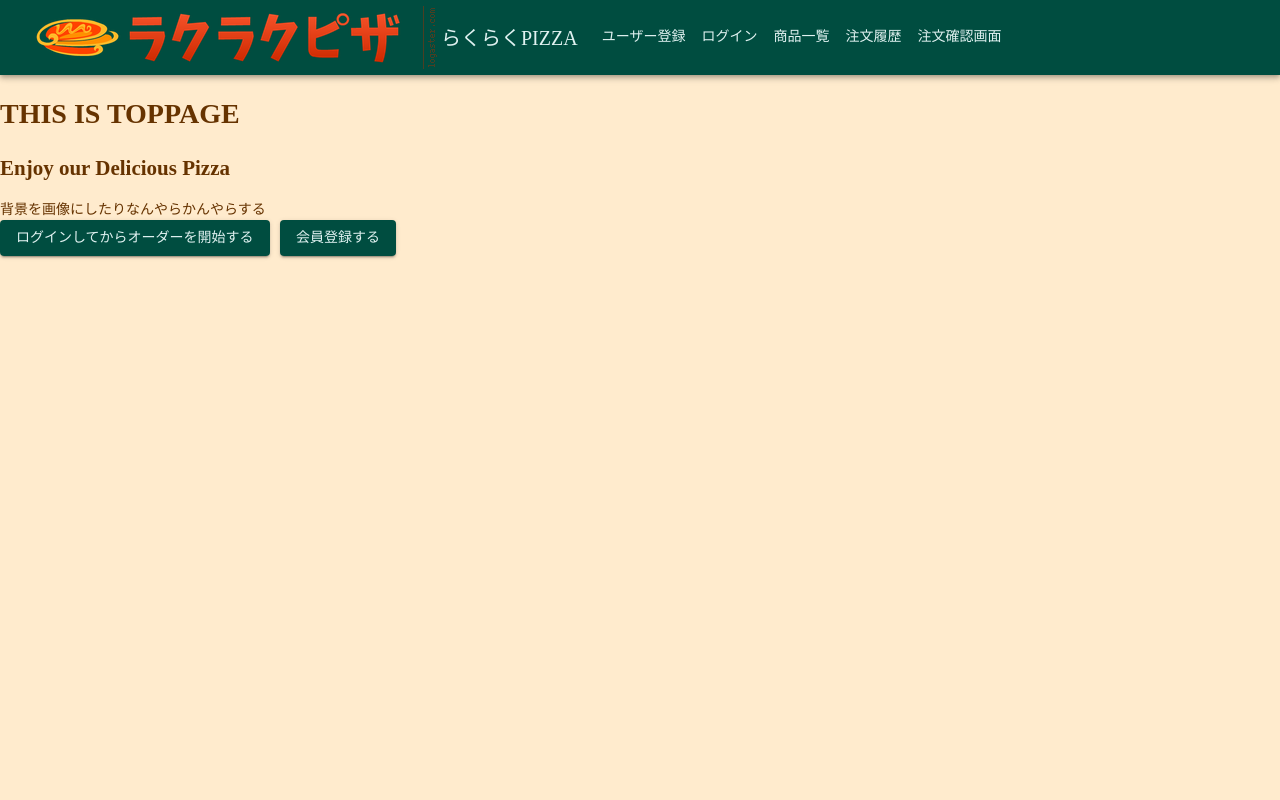
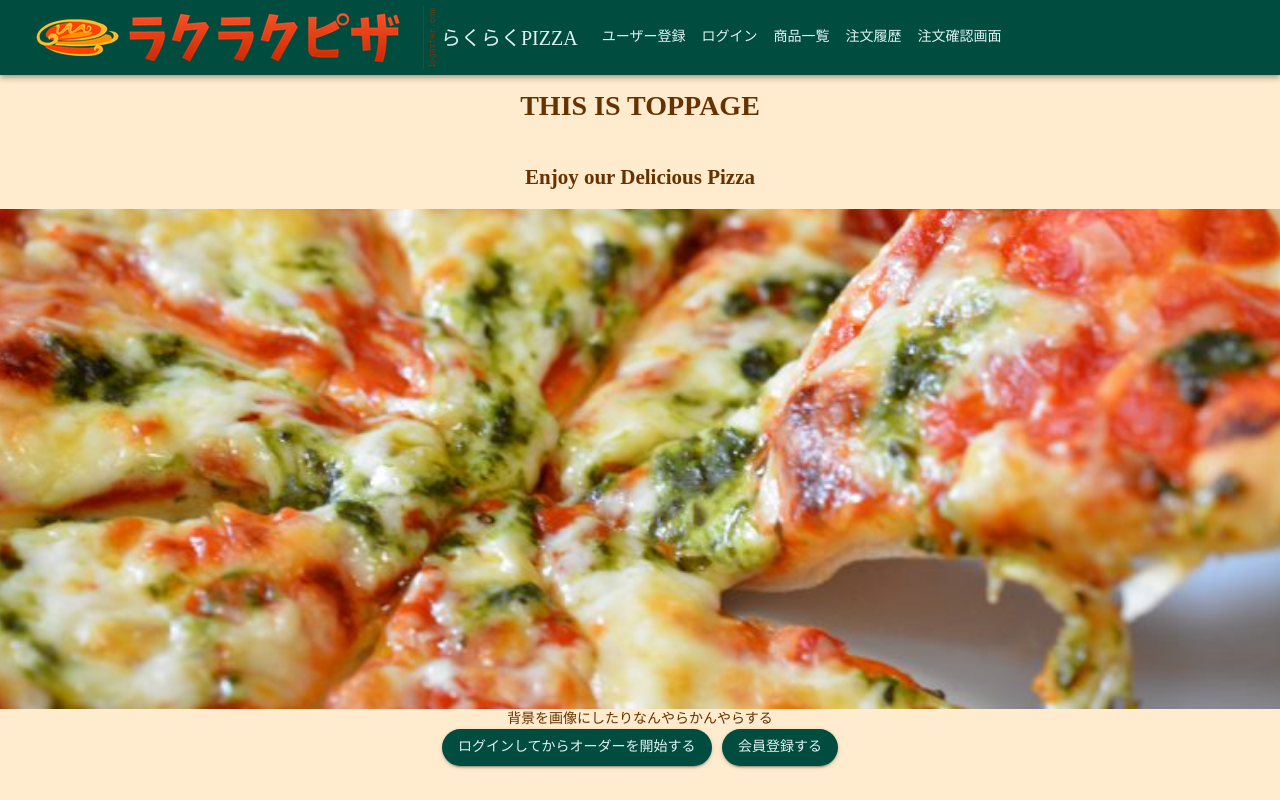
Before and after one commit to takuyanoguchi626/react_ecsite_app, a React (Create React App) app: page / in a window 1280 px wide. Built offline with nearby package versions, Linux system fonts and the light colour scheme; a web font is replaced by a local one.

Commit message:
基本機能の表示をセンターに調整

```diff
--- a/src/css/theme.ts
+++ b/src/css/theme.ts
@@ -1,4 +1,5 @@
 import { createTheme } from "@material-ui/core/styles";
+import shape from "@material-ui/core/styles/shape";
 import "../index.css";
 
 // フォントを設定
@@ -18,6 +19,7 @@ export const theme = createTheme({
     fontWeightMedium: 500,
     fontWeightBold: 700,
   },
+
   palette: {
     primary: {
       main: "#009688",
@@ -28,4 +30,7 @@ export const theme = createTheme({
     },
     text: { primary: "#663300" },
   },
+  shape: {
+    borderRadius: 40,
+  },
 });
--- a/src/pages/Login.tsx
+++ b/src/pages/Login.tsx
@@ -6,12 +6,9 @@ import { useNavigate } from "react-router-dom";
 import { InputLogin } from "../components/inputLogin";
 import Button from "@material-ui/core/Button";
 import { statusContext } from "../components/providers/statusContext";
-import { Input } from "@material-ui/core";
+import { Box, Grid, Input, Typography } from "@material-ui/core";
 import LockIcon from "@mui/icons-material/Lock";
 import EmailIcon from "@mui/icons-material/Email";
-import { ThemeProvider } from "@material-ui/core";
-import CssBaseline from "@material-ui/core/CssBaseline";
-import { theme } from "../css/theme";
 
 // useEffectを使ったログイン機能;
 export const Login = () => {
@@ -44,14 +41,17 @@ export const Login = () => {
 
   return (
     <div>
-      <ThemeProvider theme={theme}>
-        <CssBaseline />
       <div className="top-wrapper">
-          <div className="container">
-            <div className="row login-page">
-              <div className="col s12 z-depth-6 card-panel"></div>
+        <Grid
+          container
+          spacing={2}
+          justifyContent="center"
+          alignItems="flex-start"
+        >
+          <Grid container justifyContent="center" alignItems="flex-start">
+            <h1>ログイン画面</h1>
+          </Grid>
           <form>
-                <h1>ログイン画面 </h1>
             <label htmlFor="mailAddress">
               <EmailIcon />
             </label>
@@ -72,21 +72,24 @@ export const Login = () => {
               onChange={(event) => setpassword(() => event.target.value)}
             />
             <div className="row login-btn">
-                  <Button className="btn" onClick={submitLogin}>
+              <Button
+                className="btn"
+                style={{ fontWeight: 700 }}
+                onClick={submitLogin}
+              >
                 ログインする
               </Button>
               <Button
                 className="btn"
+                style={{ fontWeight: 700 }}
                 onClick={() => navigate("/registerUser")}
               >
                 ユーザー登録へ戻る
               </Button>
             </div>
           </form>
+        </Grid>
       </div>{" "}
-          </div>{" "}
-        </div>{" "}
-      </ThemeProvider>
     </div>
   );
 };
--- a/src/pages/RegisterUser.tsx
+++ b/src/pages/RegisterUser.tsx
@@ -1,4 +1,10 @@
-import { Input, InputAdornment, TextField } from "@material-ui/core";
+import {
+  Button,
+  Grid,
+  Input,
+  InputAdornment,
+  TextField,
+} from "@material-ui/core";
 import axios from "axios";
 import { useContext, useState } from "react";
 import { useForm } from "react-hook-form";
@@ -68,9 +74,10 @@ export function RegisterInfo() {
 
   return (
     <div className="container pt-5">
-      <div className="row justify-content-sm-center pt-5">
-        <div className="col-sm-6 shadow round pb-3">
-          <h1 className="text-center pt-3 text-secondary">会員登録フォーム</h1>
+      <Grid container justifyContent="center" alignItems="flex-start">
+        <Grid container justifyContent="center" alignItems="flex-start">
+          <h1>会員登録フォーム</h1>
+        </Grid>
         <form onSubmit={handleSubmit(onSubmit)}>
           <div className="form-group">
             <label className="col-form-label">
@@ -98,9 +105,13 @@ export function RegisterInfo() {
           </div>
 
           <div className="form-group">
+            {/* <Grid container spacing={3}> */}
+            {/* <Grid alignItems="flex-start" xs={2} spacing={2}> */}
             <label className="col-form-label">
               <EmailIcon />
             </label>
+            {/* </Grid> */}
+            {/* <Grid alignItems="flex-start" xs={2} spacing={2}> */}
             <Input
               type="text"
               className={`form-control ${errors.mailAddress && "invalid"}`}
@@ -124,11 +135,18 @@ export function RegisterInfo() {
                 {errors.mailAddress.message}
               </small>
             )}
+            {/* </Grid> */}
+            {/* </Grid> */}
           </div>
+
           <div className="form-group">
+            {/* <Grid container spacing={3}> */}
+            {/* <Grid alignItems="flex-start" xs={2} spacing={2}> */}
             <label className="col-form-label">
               <PhoneIcon />
             </label>
+            {/* </Grid> */}
+            {/* <Grid alignItems="flex-start" xs={2} spacing={2}> */}
             <Input
               type="text"
               className={`form-control ${errors.telephone && "invalid"}`}
@@ -148,10 +166,10 @@ export function RegisterInfo() {
               }}
             />
             {errors.telephone && (
-                <small className="text-danger">
-                  {errors.telephone.message}
-                </small>
+              <small className="text-danger">{errors.telephone.message}</small>
             )}
+            {/* </Grid> */}
+            {/* </Grid> */}
           </div>
 
           <div className="form-group">
@@ -223,15 +241,16 @@ export function RegisterInfo() {
             )}
           </div>
 
-            <input
+          <Button
+            color="inherit"
             type="submit"
             className="btn btn-primary my-3"
-              value="送信"
             onClick={UserInfo}
-            />
+          >
+            送信
+          </Button>
         </form>
-        </div>
-      </div>
+      </Grid>
     </div>
   );
 }
--- a/src/pages/Toppage.tsx
+++ b/src/pages/Toppage.tsx
@@ -1,15 +1,34 @@
 import React from "react";
 import { Link, useNavigate } from "react-router-dom";
 import Button from "@material-ui/core/Button";
+import { Card, CardMedia, Grid } from "@material-ui/core";
 
 export const Toppage = () => {
   const navigate = useNavigate();
 
   return (
     <div>
+      <Grid
+        container
+        spacing={2}
+        justifyContent="center"
+        alignItems="flex-start"
+      >
+        <Grid container justifyContent="center" alignItems="flex-start">
           <h1>THIS IS TOPPAGE</h1>
+        </Grid>
+        <Grid container justifyContent="center" alignItems="flex-start">
           <h2>Enjoy our Delicious Pizza</h2>
+        </Grid>
+        <Grid container justifyContent="center" alignItems="flex-start">
+          <CardMedia
+            component="img"
+            height="500"
+            src="../img_pizza/pizza_toppage.png"
+          />
           背景を画像にしたりなんやらかんやらする
+        </Grid>
+
         <div>
           <Button
             className="btn"
@@ -29,7 +48,7 @@ export const Toppage = () => {
             会員登録する
           </Button>
         </div>
-      <div></div>
+      </Grid>
     </div>
   );
 };
```
Also changed, not shown: public/img_pizza/pizza_toppage.png (added). Lines whose indentation alone changed are shown as unchanged.
